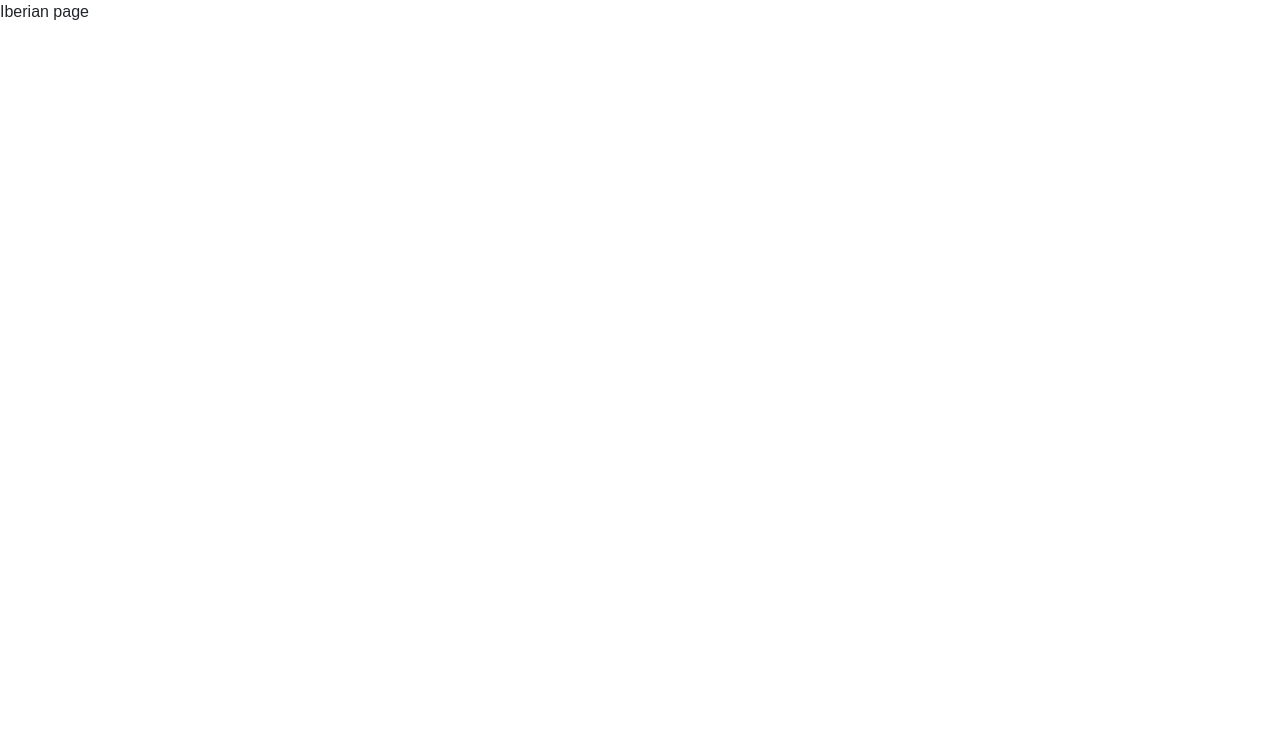
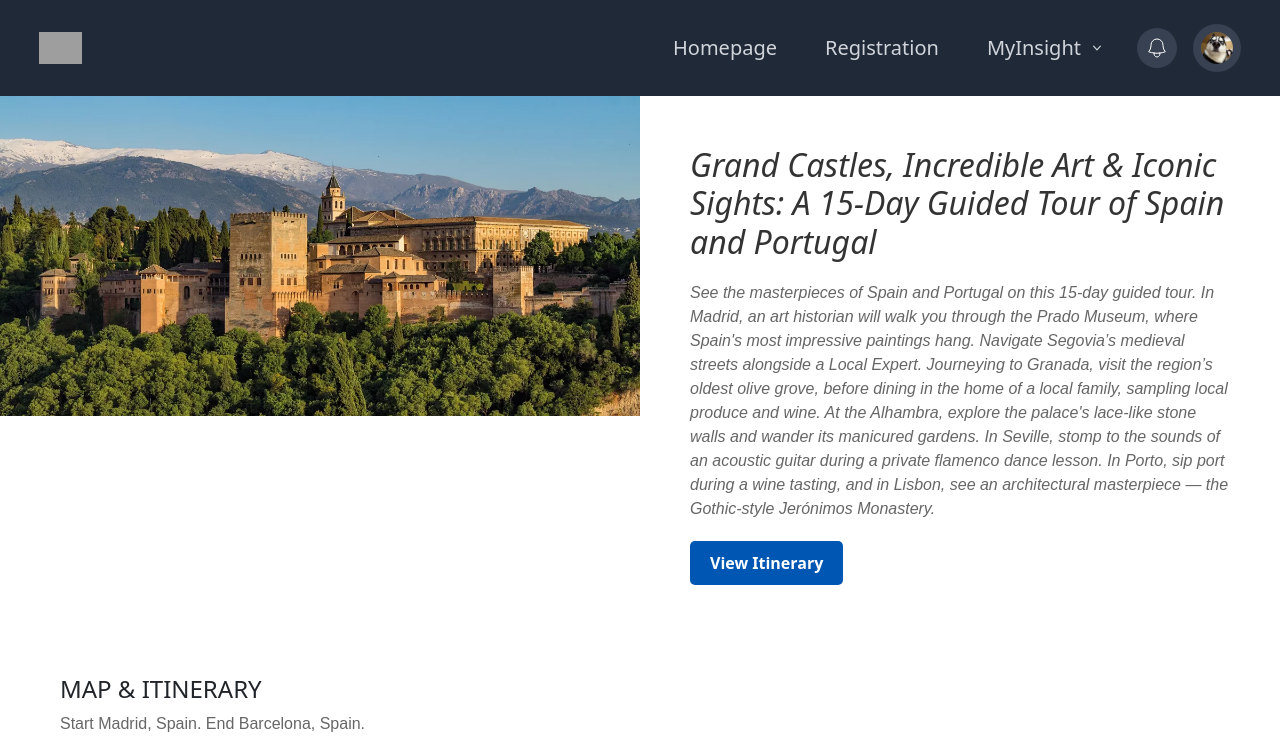
Before and after one commit to chongchen1999/TravelMingle, a React (Vite) app: page /iberian in a window 1280 px wide. Shown: the top 752 px of the page. Built offline with nearby package versions, Linux system fonts and the light colour scheme; grey boxes are pictures that could not be loaded.

Commit message:
setup iberian page

```diff
--- a/src/pages/Iberian.jsx
+++ b/src/pages/Iberian.jsx
@@ -1,6 +1,38 @@
+import { Helmet } from 'react-helmet';
+import Navbar from "../components/common/navbar/Navbar";
+import Footer from "../components/common/Footer";
+import TourContainer from "../components/UI/Destination/TourContainer.jsx";
+import iberianImage from '../assets/images/iberian.webp';
+import MapContainer from "../components/UI/Destination/MapContainer.jsx";
+import iberianImap1 from '../assets/images/map031.png';
+import iberianImap2 from '../assets/images/map032.png';
 const Iberian = () => {
     return (
-        <div>Iberian page</div>
+        <div>
+            <Helmet>
+                <link rel="stylesheet" href="src/assets/styles/home/swiper.min.css" />
+                <link rel="stylesheet" href="src/assets/styles/home/bootstrap.css" />
+                <link rel="stylesheet" href="src/assets/styles/home/index.css" />
+                <link href="https://cdn.jsdelivr.net/npm/tailwindcss@2.2.16/dist/tailwind.min.css" rel="stylesheet" />
+                <link rel="stylesheet" href="src/assets/styles/home/iconfont.css" />
+                <link rel="stylesheet" href="https://unpkg.com/swiper/swiper-bundle.min.css" />
+            </Helmet>
+
+
+            <Navbar />
+            <TourContainer
+                imageUrl={iberianImage}
+                title="Grand Castles, Incredible Art & Iconic Sights: A 15-Day Guided Tour of Spain and Portugal"
+                description="See the masterpieces of Spain and Portugal on this 15-day guided tour. In Madrid, an art historian will walk you through the Prado Museum, where Spain's most impressive paintings hang. Navigate Segovia’s medieval streets alongside a Local Expert. Journeying to Granada, visit the region’s oldest olive grove, before dining in the home of a local family, sampling local produce and wine. At the Alhambra, explore the palace's lace-like stone walls and wander its manicured gardens. In Seville, stomp to the sounds of an acoustic guitar during a private flamenco dance lesson. In Porto, sip port during a wine tasting, and in Lisbon, see an architectural masterpiece — the Gothic-style Jerónimos Monastery."
+            />
+            <MapContainer
+                title="MAP & ITINERARY"
+                subtitle="Start Madrid, Spain. End Barcelona, Spain."
+                mapImage1={iberianImap1}
+                mapImage2={iberianImap2}
+            />
+            <Footer />
+        </div>
     );
 };
 
```
